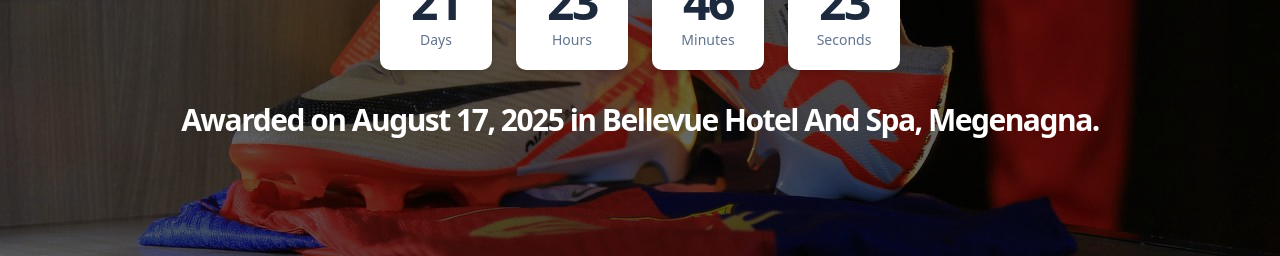
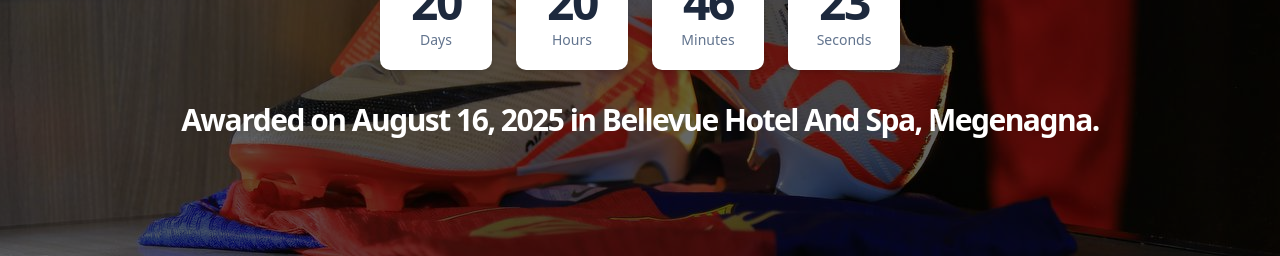
Before and after one commit to SehulAklilu/BellaSportsReact, a Next.js app: page / in a window 1280 px wide. Shown: the part 387-643 px from the top of the page. Built offline with nearby package versions, Linux system fonts and the light colour scheme; no server answers; the database is empty.

Commit message:
Change of voting end-date

```diff
--- a/app/page.tsx
+++ b/app/page.tsx
@@ -306,7 +306,7 @@ export default function Home() {
               )}
               <div className={`transition-opacity duration-500 ease-in-out`}>
               <h1 className="py-8 text-xl sm:text-2xl md:text-3xl font-bold tracking-tighter text-white">
-                Awarded on August 17, 2025 in Bellevue Hotel And Spa, Megenagna.
+                Awarded on August 16, 2025 in Bellevue Hotel And Spa, Megenagna.
               </h1>
               </div>
           </div>
--- a/lib/config.ts
+++ b/lib/config.ts
@@ -1,5 +1,5 @@
 // This file holds central configuration for the application.
 
 // --- IMPORTANT: Set your official voting end date here (UTC) ---
-export const VOTING_END_DATE = new Date("2025-08-17T23:59:59Z");
+export const VOTING_END_DATE = new Date("2025-08-16T20:59:59Z");
 // Note: Using 'Z' at the end specifies the time is in UTC, which is crucial for consistency.
```
